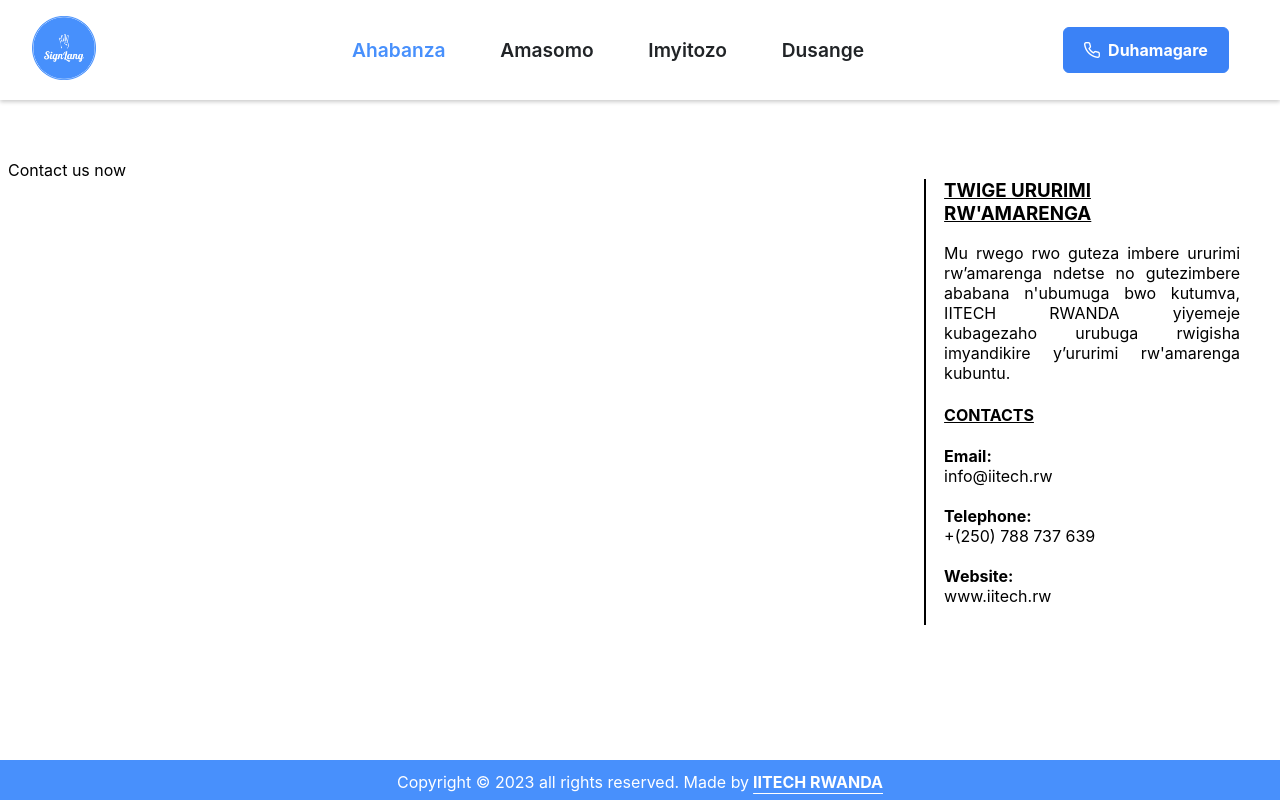
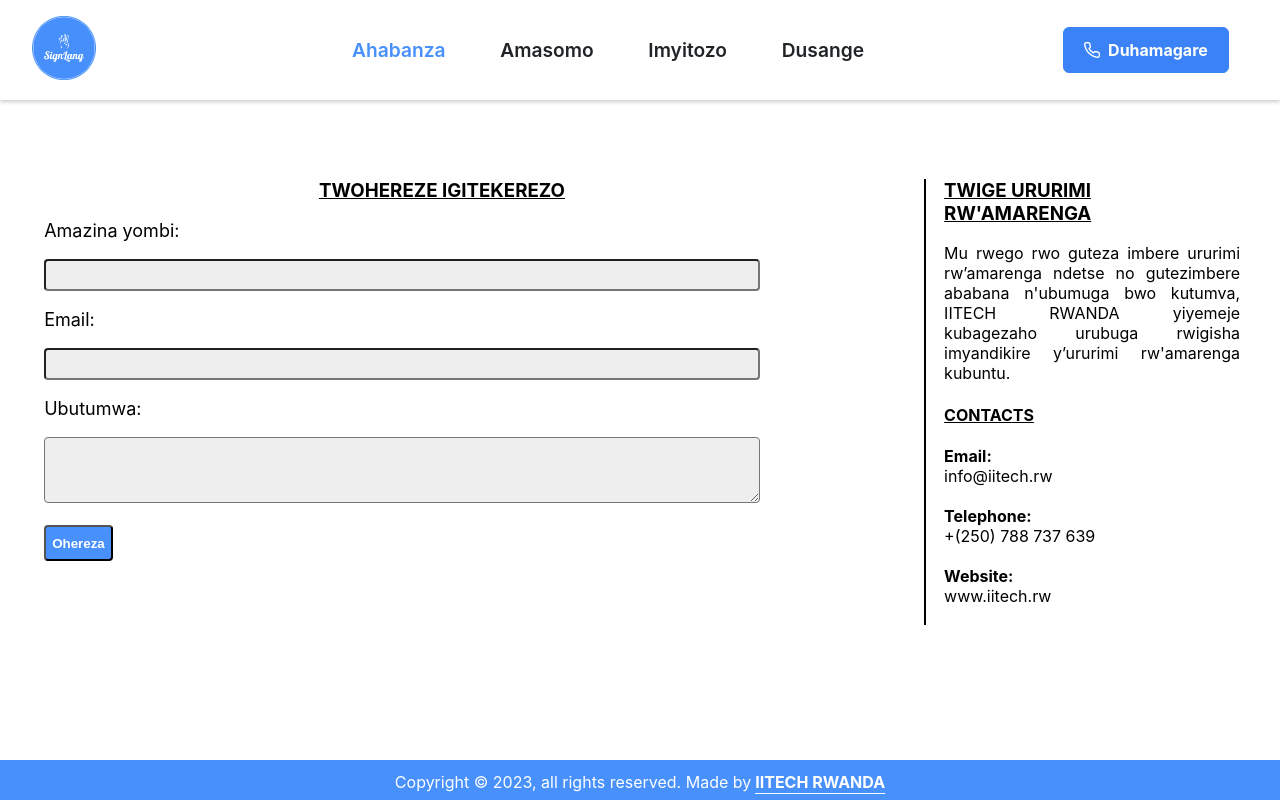
Before and after one commit to ngabo-dev/fluentfusion_frontend, a React (Vite) app: page /contact in a window 1280 px wide. Built offline with nearby package versions, Linux system fonts and the light colour scheme.

Commit message:
Contact us

```diff
--- a/src/components/Footer.jsx
+++ b/src/components/Footer.jsx
@@ -5,7 +5,7 @@
   return (
     <div style={{backgroundColor:'#4890fc', width:'100%', minHeight:"40px", color:'white', textAlign:'center', bottom:'0', left: '0', position:'fixed'}}>
         <div style={{marginTop:'12px'}}>
-          Copyright &copy; {currentYear} all rights reserved. Made by
+          Copyright &copy; {currentYear}, all rights reserved. Made by
          <a href='https://iitech.rw/'  target='_blank' style={{ color: 'white', textDecoration:'underline', marginLeft:'4px', fontWeight:'bold', textUnderlineOffset:'5px' }}>IITECH RWANDA</a>
 
 
--- a/src/pages/Contact.jsx
+++ b/src/pages/Contact.jsx
@@ -9,7 +9,19 @@
     <Container>
     <div style={{ display: 'flex', flexWrap: 'wrap', justifyContent: 'space-between' }}>
         <div style={{ flex: '1 0 70%' }}>
-          Contact us now
+          <div style={{width:'92%', paddingLeft:'4%'}}>
+            <h3 style={{textDecoration:'underline', width:'100%', textAlign:'center'}} > TWOHEREZE IGITEKEREZO </h3>
+            <p style={{fontSize:'18px'}}> Amazina yombi:</p>
+            <input type='text' style={{width:'90%', backgroundColor:'#EEEEEE', borderRadius:'4px', height:'32px'}} />
+            <p style={{fontSize:'18px'}}> Email:</p>
+            <input type='email' style={{width:'90%', backgroundColor:'#EEEEEE', borderRadius:'4px', height:'32px'}} />
+            <p style={{fontSize:'18px'}}> Ubutumwa:</p>
+            <textarea type='email' style={{width:'90%', backgroundColor:'#EEEEEE', borderRadius:'4px'}} rows={4}></textarea> <br />
+
+            <input type='submit' style={{backgroundColor:'#4890fc', height:'36px', color:'white', borderRadius:'4px', fontWeight:'bold', marginTop:'18px'}} value={'Ohereza'} />
+
+
+          </div>
         </div>
         <div style={{ flex: '1 0 26%', marginLeft: '12px' }}>
           <ContactDiv />
```
